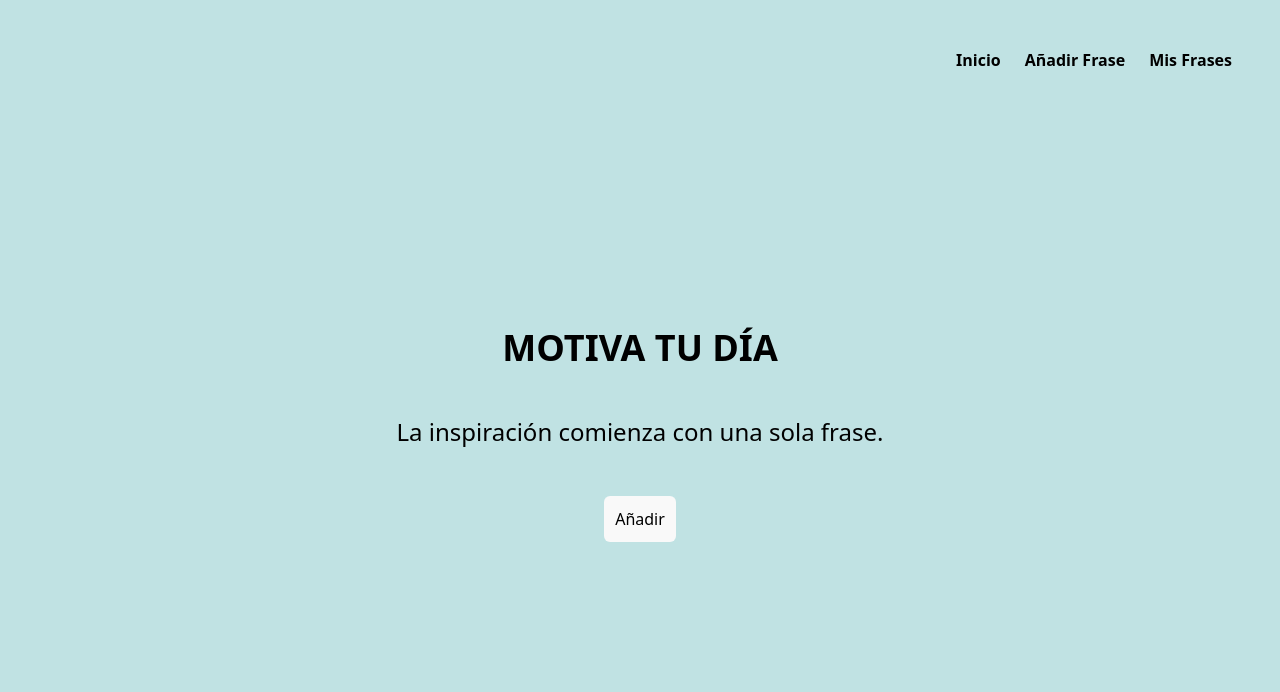
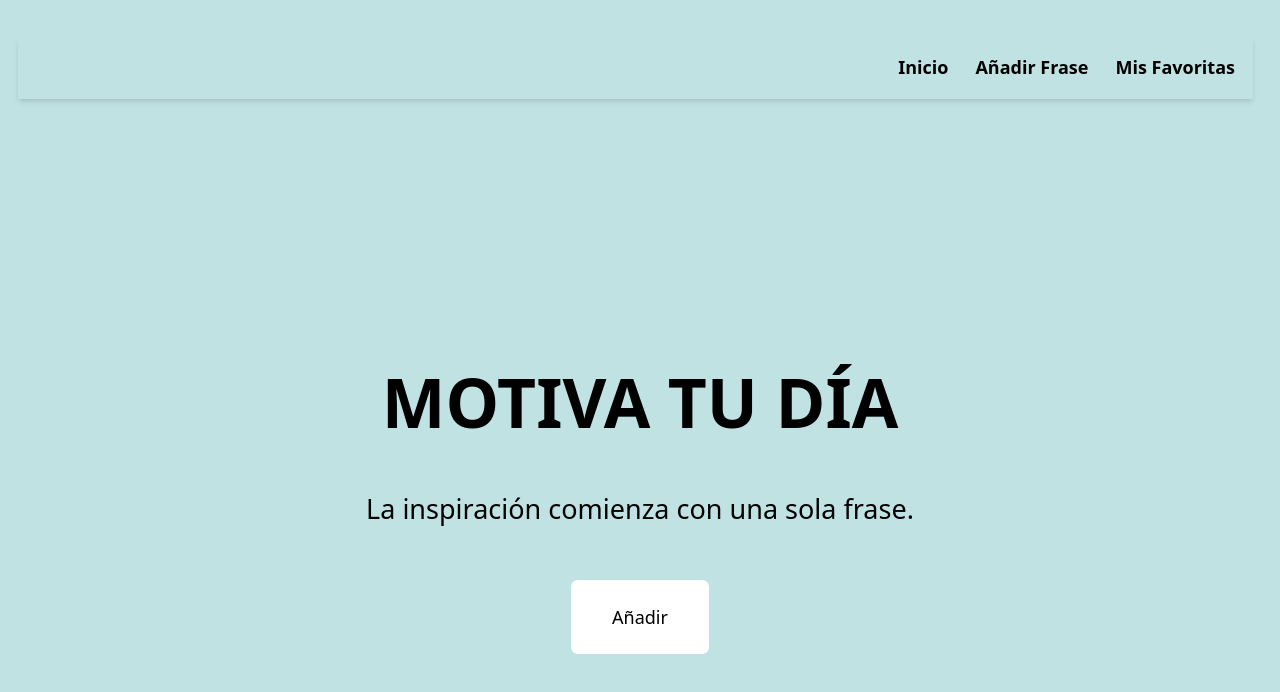
Before and after one commit to miaryl/p7_proyecto4, a React (Vite) app: page / in a window 1280 px wide. Shown: the top 692 px of the page. Built offline with nearby package versions, Linux system fonts and the light colour scheme.

Commit message:
adding navbar feature

```diff
--- a/src/App.jsx
+++ b/src/App.jsx
@@ -11,7 +11,7 @@ function App() {
     <>
     <header>  <Navbar /> </header>
     <main className='mt-60 md:mt-30 lg:mt-60 flex flex-col items-center gap-4 min-w-[280px] sm:min-w-[320px]'>
-      <h1 className='text-center text-4xl font-bold mb-8'> MOTIVA TU DÍA</h1>
+      <h1 className='text-center text-6xl font-bold mb-8'> MOTIVA TU DÍA</h1>
     <ShowQuote />
     <AddQuote />
     </main>
--- a/src/components/button/Button.jsx
+++ b/src/components/button/Button.jsx
@@ -2,24 +2,25 @@
 function AddQuote ({onAdd}) {
     return (
 
-        <button  onClick={onAdd} className="
+<button onClick={onAdd} className="
   rounded-md
   border
   border-transparent
-    px-2.5
-    py-2.5
+  px-9
+  py-5
   text-base
   font-medium
-    font-inherit
-    bg-[#ffff]
+  bg-white
   cursor-pointer
-    transition-transform transition-colors duration-200
-    duration-250
+  transition
+  duration-200
   hover:border-black
-    hover:scale-120">
-            Añadir
+  hover:bg-blue-100
+  hover:scale-120
+">Añadir
 </button>
     )
+
 }
 
 export default AddQuote
--- a/src/components/navbar/NavBar.jsx
+++ b/src/components/navbar/NavBar.jsx
@@ -3,22 +3,21 @@ import React from "react"
 function Navbar () {
 
     return (
-      <header className="mt-2 md:mt-8 pr-8 w-full"
+      <header className="mt-2 md:mt-8 w-full"
       style={{ backgroundColor: "#C0E2E3" }}>
-      <nav className="flex justify-end p-4 space-x-6 text-sm md:text-base">
-        <a href="#inicio" className="font-bold text-black hover:text-gray-500 transition-transform transition-colors duration-200
-    duration-250 hover:scale-120">
+<nav className="flex justify-end p-4 mx-4 mr-6 space-x-6 text-sm md:text-base shadow-md">
+
+      <a href="#inicio" className="font-bold text-black hover:text-gray-500 transition duration-200 hover:scale-105">
           Inicio
         </a>
-        <a href="#añadir" className="font-bold text-black hover:text-gray-500 transition-transform transition-colors duration-200
-    duration-250 hover:scale-120">
+        <a href="#añadir" className="font-bold text-black hover:text-gray-500 transition duration-200 hover:scale-105">
           Añadir Frase
         </a>
-        <a href="#misfrases" className="font-bold text-black hover:text-gray-500 transition-transform transition-colors duration-200
-    duration-250 hover:scale-120">
-          Mis Frases
+        <a href="#misfavoritas" className="font-bold text-black hover:text-gray-500 transition duration-200 hover:scale-105">
+          Mis Favoritas
         </a>
-      </nav>
+       </nav>
+
     </header>
     );
 
--- a/src/index.css
+++ b/src/index.css
@@ -1,6 +1,7 @@
 :root {
 background-color: #C0E2E3;
 color: #000;
+font-size: 18px;
 }
 
 
@@ -10,7 +11,4 @@ color: #000;
     color: #000;
   }
 
-  button {
-    background-color: #f9f9f9;
-  }
 }
```
Lines whose indentation alone changed are shown as unchanged.
